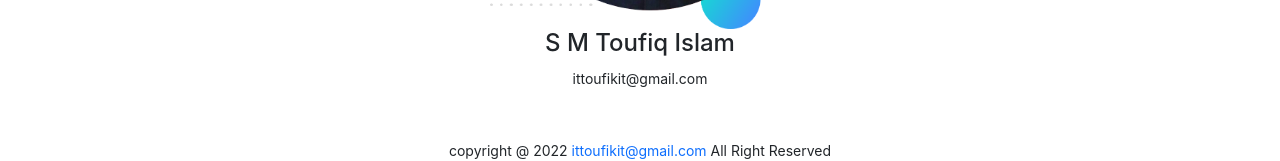
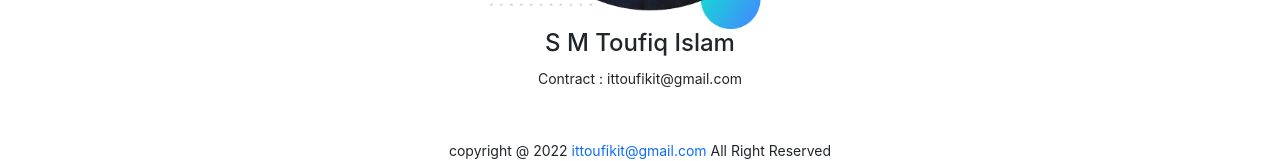
Before and after one commit to Toufiq-it/travel, a React (Create React App) app: page /about in a window 1280 px wide. Shown: the part 403-564 px from the top of the page. Built offline with nearby package versions, Linux system fonts and the light colour scheme; no server answers.

Commit message:
9th commit

```diff
--- a/src/pages/About/About.js
+++ b/src/pages/About/About.js
@@ -6,7 +6,7 @@ const About = () => {
         <div className='text-center container w-75 mt-5'>
             <img src={img} style={{ width: '300px' }} alt="" />
             <h4>S M Toufiq Islam</h4>
-            <p><small>ittoufikit@gmail.com</small></p>
+            <p><small>Contract : ittoufikit@gmail.com</small></p>
         </div>
     );
 };
```
